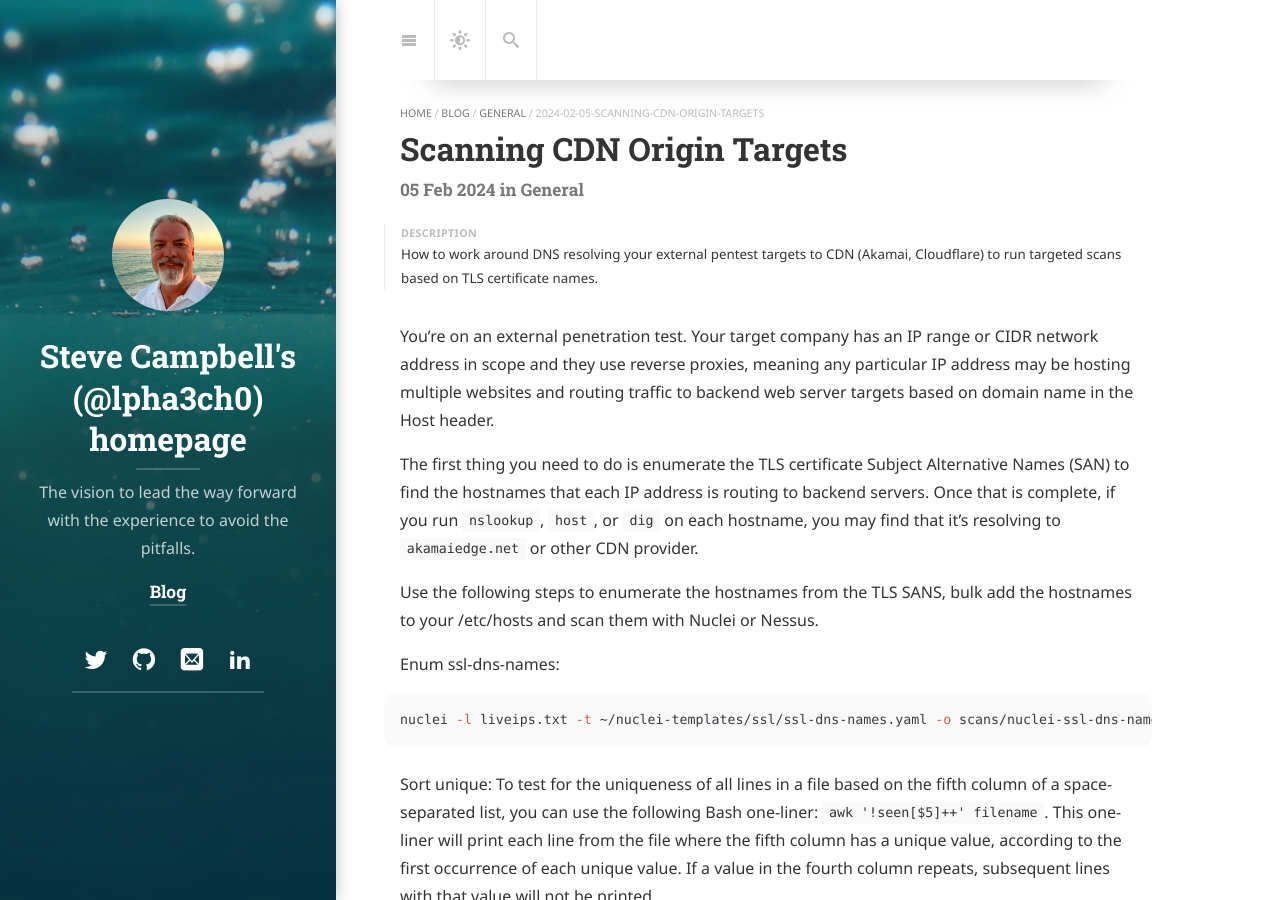
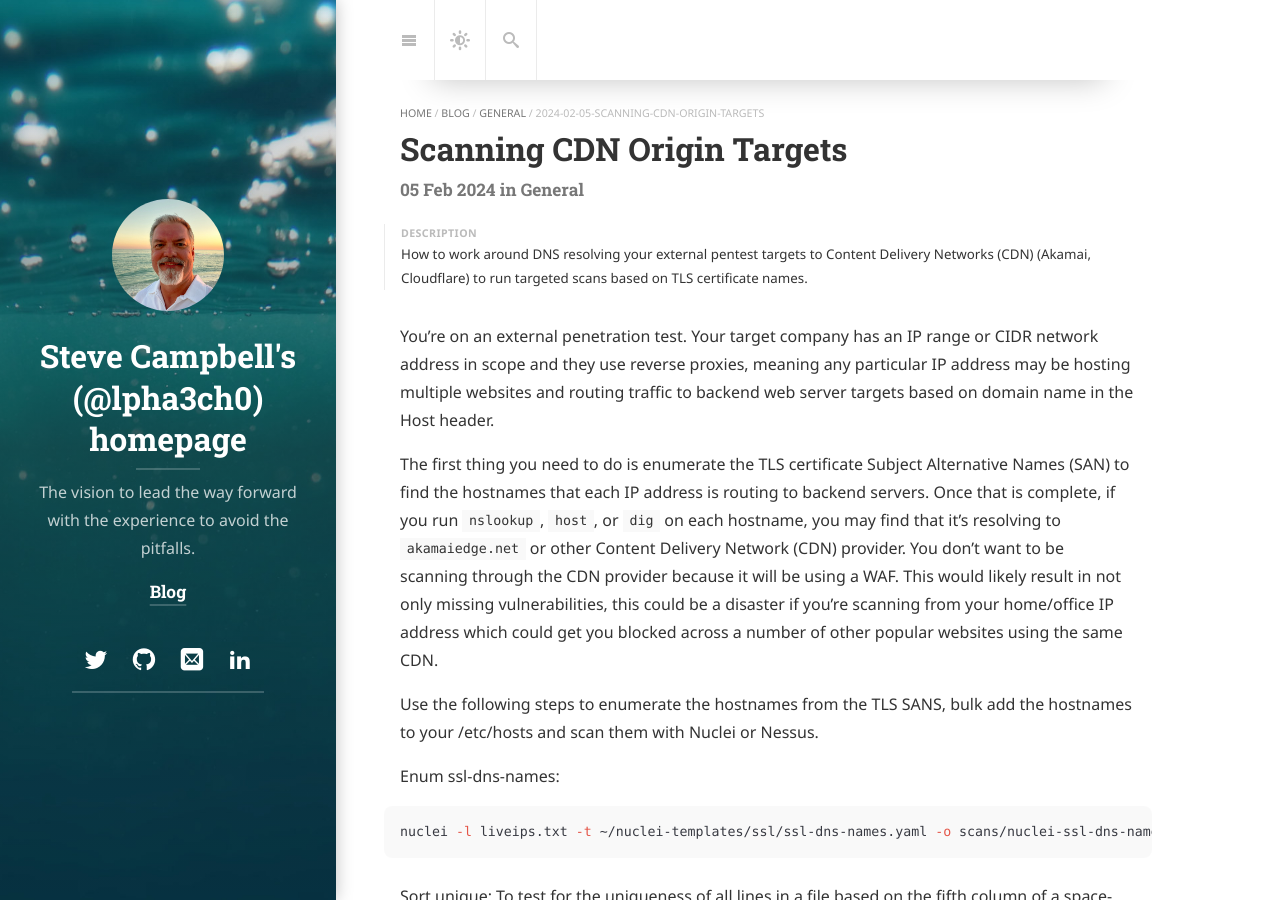
Before and after one commit to aecyberpro/aecyberpro.github.io, a Jekyll site: the page built from general/_posts/2024-02-05-Scanning-CDN-Origin-Targets.md, in a window 1280 px wide and 900 px high. Built offline with Jekyll 4.4.1, drawn with Linux system fonts in a browser that asks for light colours; cached includes are drawn as plain includes; nearby versions of some CDN libraries; some web fonts are replaced; library files that are not in the unit come from our copies.

Commit message:
edited CDN article

```diff
--- a/general/_posts/2024-02-05-Scanning-CDN-Origin-Targets.md
+++ b/general/_posts/2024-02-05-Scanning-CDN-Origin-Targets.md
@@ -2,13 +2,13 @@
 layout: post
 title: Scanning CDN Origin Targets
 description: >
-  How to work around DNS resolving your external pentest targets to CDN (Akamai, Cloudflare) to run targeted scans based on TLS certificate names.
+  How to work around DNS resolving your external pentest targets to Content Delivery Networks (CDN) (Akamai, Cloudflare) to run targeted scans based on TLS certificate names.
 sitemap: true
 ---
 
 You're on an external penetration test. Your target company has an IP range or CIDR network address in scope and they use reverse proxies, meaning any particular IP address may be hosting multiple websites and routing traffic to backend web server targets based on domain name in the Host header.
 
-The first thing you need to do is enumerate the TLS certificate Subject Alternative Names (SAN) to find the hostnames that each IP address is routing to backend servers. Once that is complete, if you run `nslookup`, `host`, or `dig` on each hostname, you may find that it's resolving to `akamaiedge.net` or other CDN provider.
+The first thing you need to do is enumerate the TLS certificate Subject Alternative Names (SAN) to find the hostnames that each IP address is routing to backend servers. Once that is complete, if you run `nslookup`, `host`, or `dig` on each hostname, you may find that it's resolving to `akamaiedge.net` or other Content Delivery Network (CDN) provider. You don't want to be scanning through the CDN provider because it will be using a WAF. This would likely result in not only missing vulnerabilities, this could be a disaster if you're scanning from your home/office IP address which could get you blocked across a number of other popular websites using the same CDN.
 
 Use the following steps to enumerate the hostnames from the TLS SANS, bulk add the hostnames to your /etc/hosts and scan them with Nuclei or Nessus.
 
```
